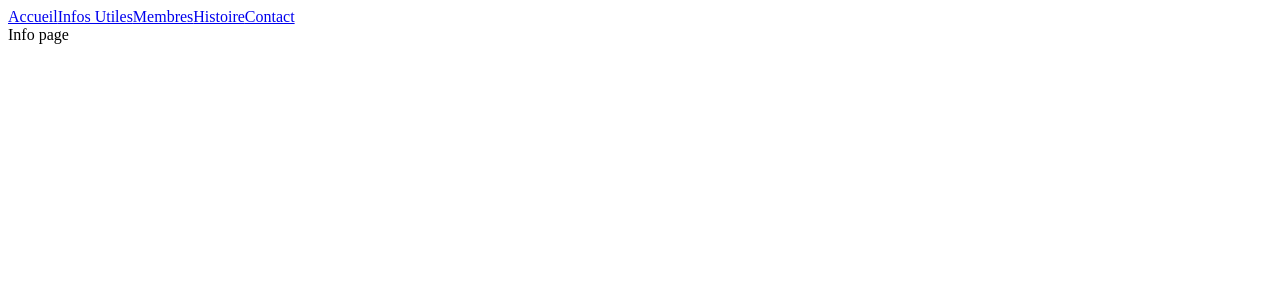
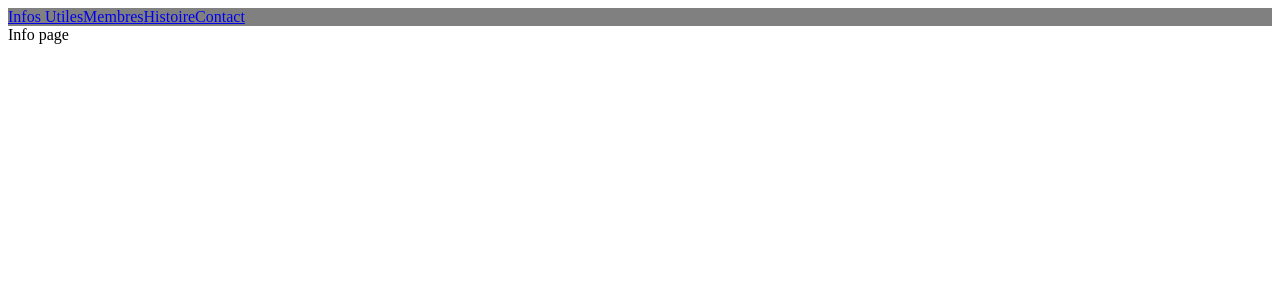
Before and after one commit to realbenben/sitecitrineudfc, a React (Create React App) app in the folder siteufc/: page /infos in a window 1280 px wide. Shown: the top 300 px of the page. Built offline with nearby package versions, Linux system fonts and the light colour scheme.

Commit message:
ugly design test

```diff
--- a/siteufc/src/components/Navigation.js
+++ b/siteufc/src/components/Navigation.js
@@ -5,7 +5,6 @@ const Navigation = () => {
     return (
         <div className="nav-bar">
             <NavLink exact to="/">
-                Accueil
             </NavLink>
             <NavLink exact to="/infos">
                 Infos Utiles
--- /dev/null
+++ b/siteufc/src/stylesheets/components/_antoine.scss
@@ -0,0 +1,9 @@
+.nav-bar{
+    display: flex;
+    background-color: gray;
+
+    h1{
+        color: red;
+    }
+
+}
--- a/siteufc/src/stylesheets/index.scss
+++ b/siteufc/src/stylesheets/index.scss
@@ -0,0 +1 @@
+@import "./components/_antoine";
```
Also changed, not shown: siteufc/src/components/Card.js (+9 -0 lines), siteufc/src/components/Footer.js (+10 -0 lines).
